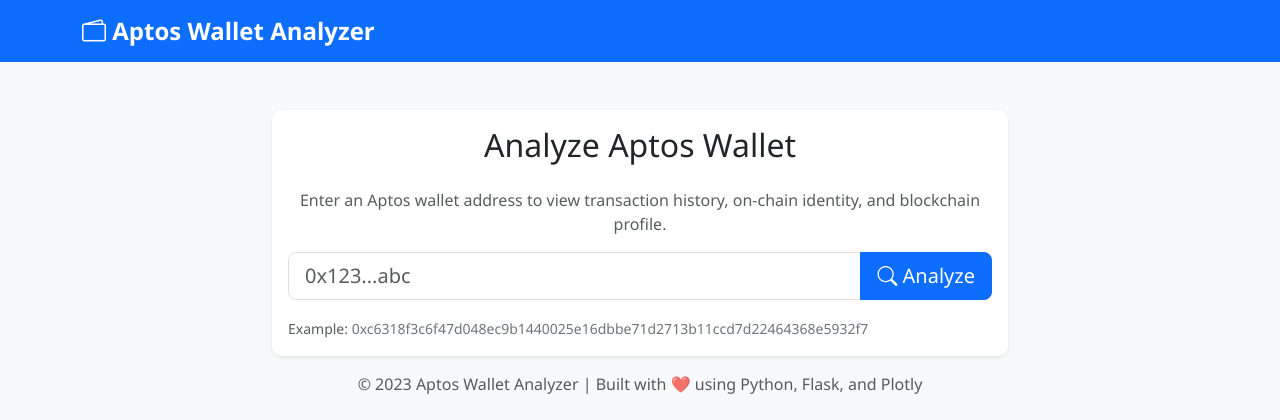
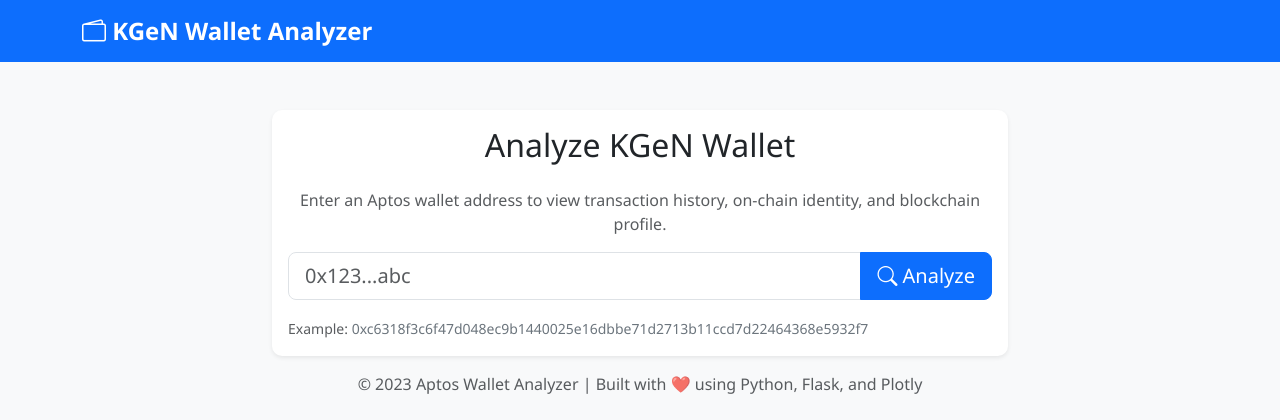
Before and after one commit to rdksupe/secret-web3-stuff, a Flask app: page / in a window 1280 px wide. Shown: the top 420 px of the page. Run offline with Flask 3, Linux system fonts and the light colour scheme; some libraries are stand-ins or nearby versions.

Commit message:
updated title

```diff
--- a/templates/index.html
+++ b/templates/index.html
@@ -3,7 +3,7 @@
 <head>
     <meta charset="UTF-8">
     <meta name="viewport" content="width=device-width, initial-scale=1.0">
-    <title>Aptos Wallet Analyzer</title>
+    <title>KGeN Wallet Analyzer</title>
     <link href="https://cdn.jsdelivr.net/npm/bootstrap@5.3.0-alpha1/dist/css/bootstrap.min.css" rel="stylesheet">
     <link rel="stylesheet" href="https://cdn.jsdelivr.net/npm/bootstrap-icons@1.8.1/font/bootstrap-icons.css">
     <link rel="stylesheet" href="{{ url_for('static', filename='css/style.css') }}">
@@ -15,7 +15,7 @@
     <nav class="navbar navbar-expand-lg navbar-dark bg-primary">
         <div class="container">
             <a class="navbar-brand" href="/">
-                <i class="bi bi-wallet2"></i> Aptos Wallet Analyzer
+                <i class="bi bi-wallet2"></i> KGeN Wallet Analyzer
             </a>
         </div>
     </nav>
@@ -25,7 +25,7 @@
             <div class="col-lg-8">
                 <div class="card shadow-sm search-card">
                     <div class="card-body">
-                        <h2 class="text-center mb-4">Analyze Aptos Wallet</h2>
+                        <h2 class="text-center mb-4">Analyze KGeN Wallet</h2>
                         <p class="text-muted text-center">Enter an Aptos wallet address to view transaction history, on-chain identity, and blockchain profile.</p>
 
                         <div class="input-group mb-3">
```
